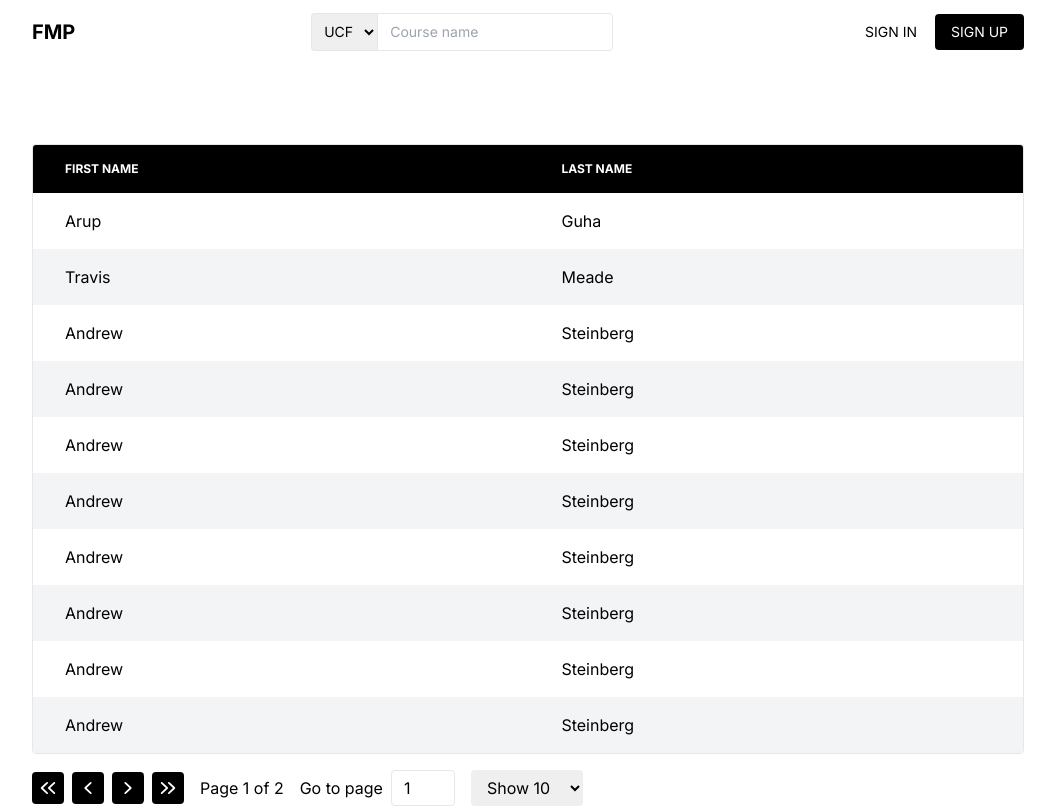
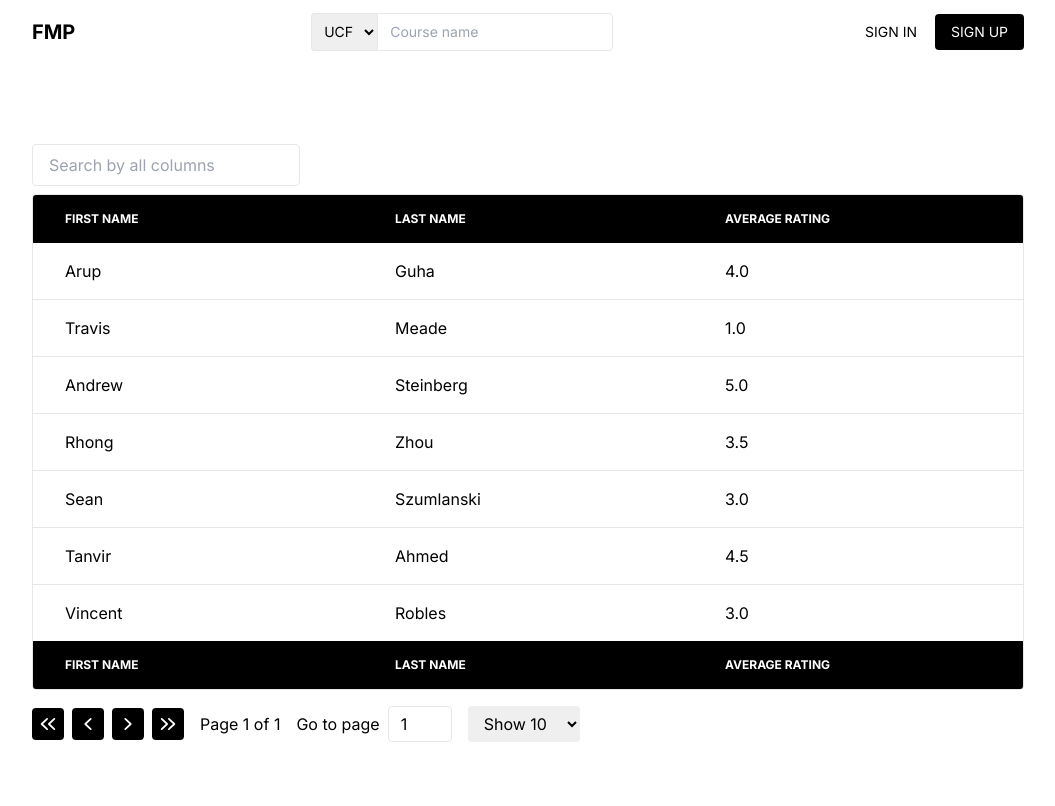
Before and after one commit to FindMyProfessors/frontend, a Next.js app: page /1/1 in a window 1280 px wide. Shown: the whole page, without its empty margins (112-1167 px from the left). Built offline with nearby package versions, Linux system fonts and the light colour scheme.

Commit message:
Make table rows expandable

```diff
--- /dev/null
+++ b/app/(auth)/layout.tsx
@@ -0,0 +1,17 @@
+import "app/globals.css";
+import { inter } from "app/font";
+
+export default function RootLayout({
+  children,
+}: {
+  children: React.ReactNode;
+}) {
+  return (
+    <html lang="en" className={inter.className}>
+      <head></head>
+      <body className="flex min-h-screen flex-col">
+        <div className="mx-auto w-full max-w-screen-lg px-4">{children}</div>
+      </body>
+    </html>
+  );
+}
--- /dev/null
+++ b/app/(auth)/login/page.tsx
@@ -0,0 +1,25 @@
+import React from "react";
+
+export default function page() {
+  return (
+    <div>
+      <form className="mx-auto flex w-max flex-col mt-20">
+        <div className="mb-2">
+          <input
+            placeholder="Username"
+            type="text"
+            className="rounded border px-4 py-2"
+          />
+        </div>
+        <div>
+          <input
+            placeholder="Password"
+            type="password"
+            className="rounded border px-4 py-2"
+          />
+        </div>
+        <button></button>
+      </form>
+    </div>
+  );
+}
--- a/app/(root)/[school]/[course]/DebouncedInput.tsx
+++ b/app/(root)/[school]/[course]/DebouncedInput.tsx
@@ -7,8 +7,8 @@ export default function DebouncedInput({
   debounce = 500,
   ...props
 }: {
-  value: string | number;
-  onChange: (value: string | number) => void;
+  value: string;
+  onChange: (value: string) => void;
   debounce?: number;
 } & Omit<React.InputHTMLAttributes<HTMLInputElement>, "onChange">) {
   const [value, setValue] = useState(initialValue);
--- a/app/(root)/[school]/[course]/Table.tsx
+++ b/app/(root)/[school]/[course]/Table.tsx
@@ -1,6 +1,6 @@
 "use client";
-
-import React from "react";
+import "chart.js/auto";
+import React, { Fragment } from "react";
 import { columns } from "./columns";
 import { useState } from "react";
 import {
@@ -18,28 +18,43 @@ import {
   flexRender,
   getSortedRowModel,
   getPaginationRowModel,
+  ExpandedState,
+  getFilteredRowModel,
 } from "@tanstack/react-table";
+import { Line, Radar } from "react-chartjs-2";
+import DebouncedInput from "./DebouncedInput";
 
-export default function Table({ data }: { data: any }) {
+export default function Table({ data }: { data: any[] }) {
   const [sorting, setSorting] = useState<SortingState>([]);
+  const [expanded, setExpanded] = useState<ExpandedState>({});
+  const [globalFilter, setGlobalFilter] = useState("");
 
   const table = useReactTable({
     data,
     columns,
     state: {
       sorting,
+      expanded,
+      globalFilter,
     },
     onSortingChange: setSorting,
+    onExpandedChange: setExpanded,
     getCoreRowModel: getCoreRowModel(),
     getSortedRowModel: getSortedRowModel(),
     getPaginationRowModel: getPaginationRowModel(),
-    debugTable: true,
+    getFilteredRowModel: getFilteredRowModel(),
   });
 
   return (
     <>
-      <div className="mt-20 overflow-auto rounded border">
-        <table className="w-full">
+      <DebouncedInput
+        className="mt-20 mb-2 rounded border px-4 py-2 outline-none ring-blue-500 focus:z-10 focus:ring-2"
+        value={globalFilter}
+        onChange={(value) => setGlobalFilter(value)}
+        placeholder="Search by all columns"
+      />
+      <div className="overflow-auto rounded border">
+        <table className="w-full table-fixed">
           <thead className="bg-black text-left text-xs uppercase text-white">
             {table.getHeaderGroups().map((headerGroup) => (
               <tr key={headerGroup.id}>
@@ -73,15 +88,127 @@ export default function Table({ data }: { data: any }) {
           </thead>
           <tbody>
             {table.getRowModel().rows.map((row) => (
-              <tr key={row.id} className="odd:bg-white even:bg-gray-100">
-                {row.getVisibleCells().map((cell) => (
-                  <td key={cell.id} className="px-8 py-4">
-                    {flexRender(cell.column.columnDef.cell, cell.getContext())}
-                  </td>
+              <Fragment key={row.id}>
+                <tr
+                  onClick={() => row.toggleExpanded()}
+                  className="cursor-pointer border-b last:border-b-0 "
+                >
+                  {row.getVisibleCells().map((cell) => (
+                    <td key={cell.id} className="px-8 py-4">
+                      <div>{row.getIsExpanded()}</div>
+                      {flexRender(
+                        cell.column.columnDef.cell,
+                        cell.getContext()
+                      )}
+                    </td>
+                  ))}
+                </tr>
+                {row.getIsExpanded() ? (
+                  <tr className="border-b last:border-b-0">
+                    <td className="flex gap-6 p-6" colSpan={columns.length}>
+                      <div className="h-64 w-64">
+                        <Radar
+                          options={{
+                            plugins: {
+                              legend: {
+                                display: false,
+                              },
+                            },
+                            scales: {
+                              r: {
+                                ticks: {
+                                  display: false,
+                                },
+                              },
+                            },
+                          }}
+                          data={{
+                            labels: [
+                              "Eating",
+                              "Drinking",
+                              "Sleeping",
+                              "Designing",
+                              "Coding",
+                              "Cycling",
+                              "Running",
+                            ],
+                            datasets: [
+                              {
+                                data: [65, 59, 90, 81, 56, 55, 40],
+                                backgroundColor: "rgba(54, 162, 235, 0.2)",
+                                borderColor: "rgb(54, 162, 235)",
+                                pointBackgroundColor: "rgb(54, 162, 235)",
+                                pointBorderColor: "#fff",
+                                pointHoverBackgroundColor: "#fff",
+                                pointHoverBorderColor: "rgb(54, 162, 235)",
+                              },
+                            ],
+                          }}
+                        />
+                      </div>
+                      <div className="grid place-items-center">
+                        <Line
+                          data={{
+                            labels: [
+                              "January",
+                              "February",
+                              "March",
+                              "April",
+                              "May",
+                              "June",
+                              "July",
+                              "August",
+
+                            ],
+                            datasets: [
+                              {
+                                label: "Rating Over Time",
+                                data: [65, 59, 80, 81, 56, 55, 40],
+                                fill: false,
+                                borderColor: "rgb(75, 192, 192)",
+                                tension: 0.1,
+                              },
+                            ],
+                          }}
+                        />
+                      </div>
+                    </td>
+                  </tr>
+                ) : null}
+              </Fragment>
+            ))}
+          </tbody>
+          <tfoot className="bg-black text-left text-xs uppercase text-white">
+            {table.getHeaderGroups().map((headerGroup) => (
+              <tr key={headerGroup.id}>
+                {headerGroup.headers.map((header) => (
+                  <th
+                    key={header.id}
+                    colSpan={header.colSpan}
+                    onClick={header.column.getToggleSortingHandler()}
+                    className={`h-12 items-center px-8 ${
+                      header.column.getCanSort()
+                        ? "cursor-pointer select-none"
+                        : ""
+                    }`}
+                  >
+                    {header.isPlaceholder ? null : (
+                      <div className="flex items-center gap-2">
+                        {flexRender(
+                          header.column.columnDef.header,
+                          header.getContext()
+                        )}
+                        {{
+                          asc: <ChevronUpIcon className="h-6 w-6" />,
+                          desc: <ChevronDownIcon className="h-6 w-6" />,
+                        }[header.column.getIsSorted() as string] ?? null}
+                      </div>
+                    )}
+                  </th>
                 ))}
               </tr>
             ))}
-          </tbody>
+          </tfoot>
         </table>
       </div>
       <div className="mt-4 flex items-center gap-4">
--- a/app/(root)/[school]/[course]/columns.ts
+++ b/app/(root)/[school]/[course]/columns.ts
@@ -7,12 +7,14 @@ export const columns = [
   columnHelper.accessor("firstName", {
     cell: (info) => info.getValue(),
     header: "First Name",
-    footer: "First Name",
   }),
   columnHelper.accessor("lastName", {
     cell: (info) => info.getValue(),
     header: "Last Name",
-    footer: "Last Name",
+  }),
+  columnHelper.accessor("averageRating", {
+    cell: (info) => info.getValue(),
+    header: "Average Rating",
   }),
 ];
 
--- a/app/(root)/[school]/page.tsx
+++ b/app/(root)/[school]/page.tsx
@@ -7,6 +7,12 @@ export default function page({
   searchParams: { q: string };
   params: { school: string };
 }) {
+  /*
+    {
+      title: "Intro to Discrete Structures"
+      courseCode: "cot3100"
+    }
+  */
   const courses = [
     "cot3100",
     "cda3103",
--- a/app/test/professors.json
+++ b/app/test/professors.json
@@ -1,46 +1,37 @@
 [
   {
     "firstName": "Arup",
-    "lastName": "Guha"
+    "lastName": "Guha",
+    "averageRating": "4.0"
   },
   {
     "firstName": "Travis",
-    "lastName": "Meade"
+    "lastName": "Meade",
+    "averageRating": "1.0"
   },
   {
     "firstName": "Andrew",
-    "lastName": "Steinberg"
+    "lastName": "Steinberg",
+    "averageRating": "5.0"
   },
   {
-    "firstName": "Andrew",
-    "lastName": "Steinberg"
+    "firstName": "Rhong",
+    "lastName": "Zhou",
+    "averageRating": "3.5"
   },
   {
-    "firstName": "Andrew",
-    "lastName": "Steinberg"
+    "firstName": "Sean",
+    "lastName": "Szumlanski",
+    "averageRating": "3.0"
   },
   {
-    "firstName": "Andrew",
-    "lastName": "Steinberg"
+    "firstName": "Tanvir",
+    "lastName": "Ahmed",
+    "averageRating": "4.5"
   },
   {
-    "firstName": "Andrew",
-    "lastName": "Steinberg"
-  },
-  {
-    "firstName": "Andrew",
-    "lastName": "Steinberg"
-  },
-  {
-    "firstName": "Andrew",
-    "lastName": "Steinberg"
-  },
-  {
-    "firstName": "Andrew",
-    "lastName": "Steinberg"
-  },
-  {
-    "firstName": "Andrew",
-    "lastName": "Steinberg"
+    "firstName": "Vincent",
+    "lastName": "Robles",
+    "averageRating": "3.0"
   }
 ]
```
Also changed, not shown: app/test/types.ts (+1 -0 lines).
